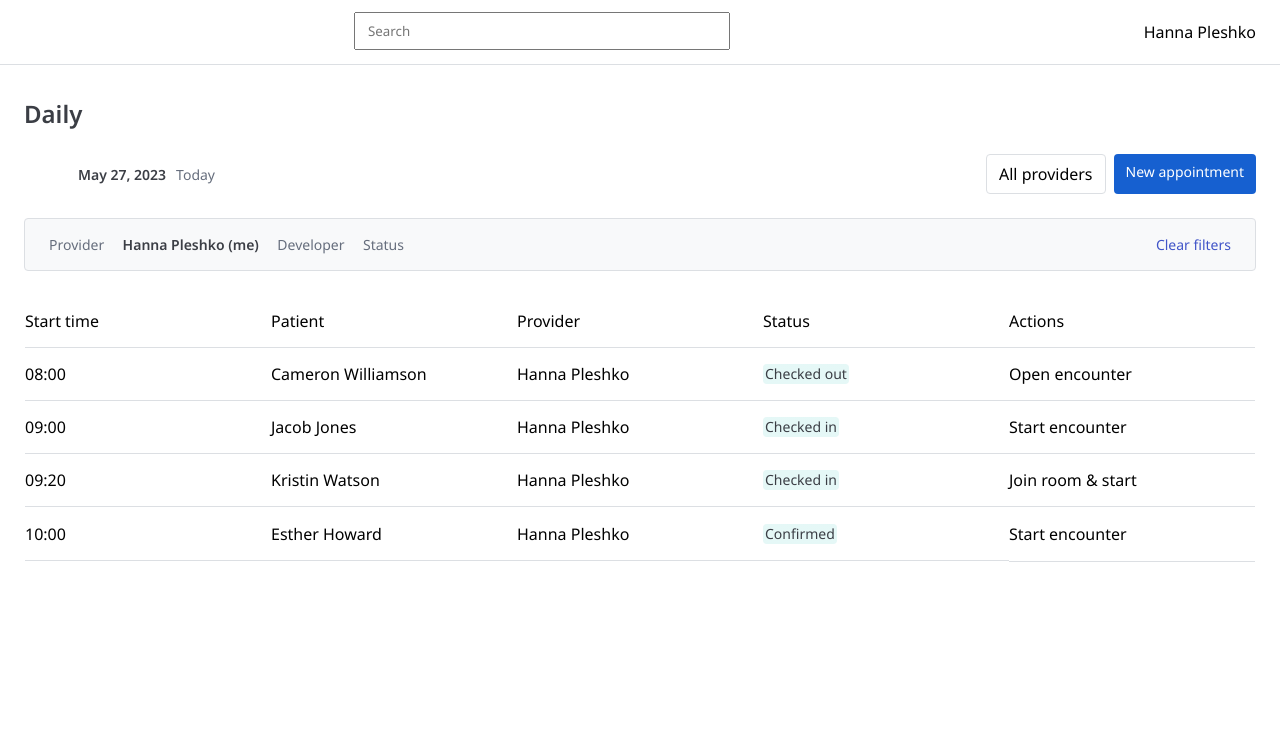
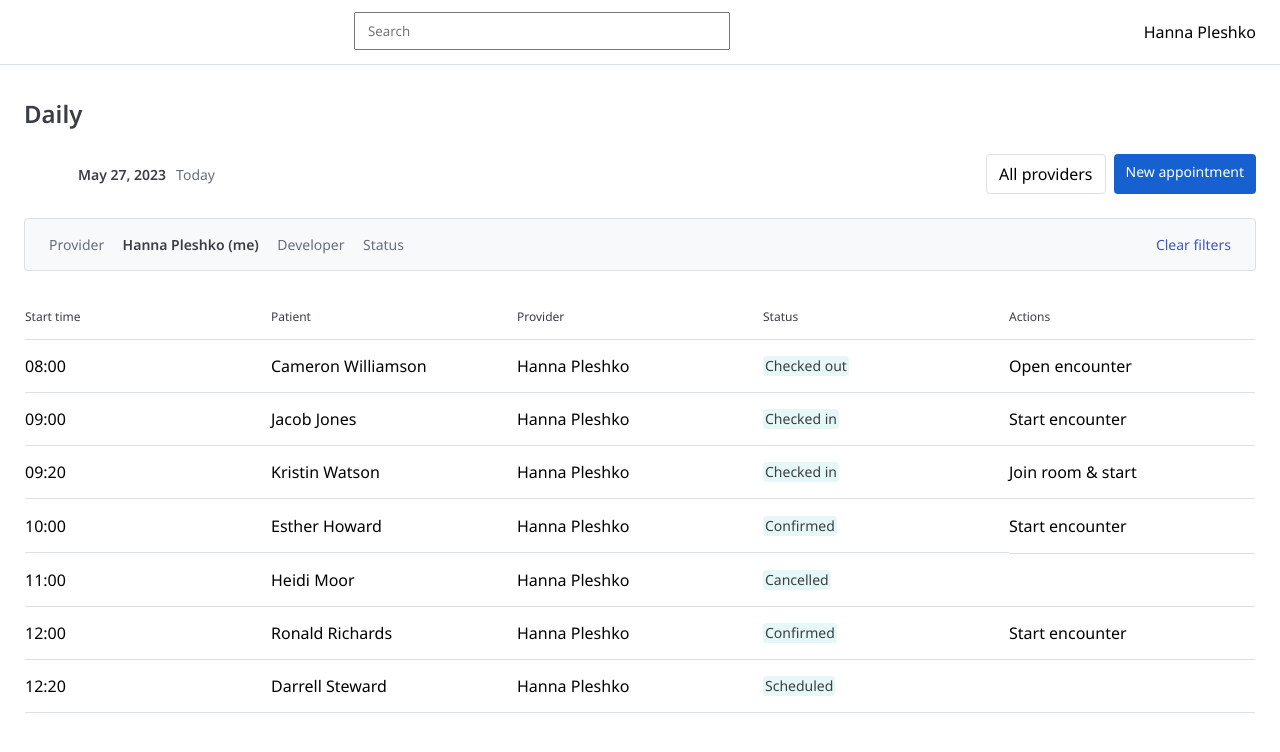
Before and after one commit to ArtemiuszAnton/Grid-DailyTable, a plain HTML site: page index.html in a window 1280 px wide. Drawn offline with Linux system fonts and the light colour scheme.

Commit message:
finish grid-table

```diff
--- a/index.html
+++ b/index.html
@@ -59,19 +59,19 @@
 
         <section class="table">
             <div>
-                <p>Start time</p>
+                <p class="hat">Start time</p>
             </div>
             <div>
-                <p>Patient</p>
+                <p class="hat">Patient</p>
             </div>
             <div>
-                <p>Provider</p>
+                <p class="hat">Provider</p>
             </div>
             <div>
-                <p>Status</p>
+                <p class="hat">Status</p>
             </div>
-            <div class="last">
-                <p>Actions</p>
+            <div>
+                <p class="hat">Actions</p>
             </div>
 
             <div>
@@ -136,6 +136,52 @@
             </div>
             <div>Start encounter</p>
             </div>
+            <div>
+                <p>11:00</p>
+            </div>
+            <div>
+                <p>Heidi Moor</p>
+            </div>
+            <div>
+                <p>Hanna Pleshko</p>
+            </div>
+            <div class="status">
+                <p>Cancelled</p>
+            </div>
+            <div>
+                <p class="free-space">FreeSpace</p>
+            </div>
+            <div>
+                <p>12:00</p>
+            </div>
+            <div>
+                <p>Ronald Richards</p>
+            </div>
+            <div>
+                <p>Hanna Pleshko</p>
+            </div>
+            <div class="status">
+                <p>Confirmed</p>
+            </div>
+            <div>
+                <p>Start encounter</p>
+            </div>
+            <div>
+                <p>12:20</p>
+            </div>
+            <div>
+                <p>Darrell Steward</p>
+            </div>
+            <div>
+                <p>Hanna Pleshko</p>
+            </div>
+            <div class="status">
+                <p>Scheduled</p>
+            </div>
+            <div>
+                <p class="free-space">FreeSpace</p>
+            </div>
+
 
         </section>
     </main>
--- a/style.css
+++ b/style.css
@@ -5,8 +5,6 @@
     box-sizing: border-box;
     font-family: Noto Sans;
 }
-
-body {}
 
 header {
     display: flex;
@@ -59,8 +57,6 @@ main {
     margin: 32px 24px 14px;
 }
 
-.action {}
-
 .action h1 {
     color: var(--gray-900, #3B3E45);
     font: 600 24px Noto Sans;
@@ -95,6 +91,18 @@ main {
     background-repeat: no-repeat;
 }
 
+.action .date-form .left .btn1:hover {
+    position: relative;
+    right: 1px;
+    top: 1px;
+}
+
+.action .date-form .left .btn2:hover {
+    position: relative;
+    left: 1px;
+    top: 1px;
+}
+
 .action .date-form .left h3 {
     color: var(--gray-900, #3B3E45);
     font: 600 14px Noto Sans;
@@ -114,7 +122,6 @@ main {
     border-radius: 4px;
     border: 1px solid var(--gray-400, #DCDFE3);
     padding: 8px 12px;
-    /* margin-right: 8px; */
     text-align: center;
 }
 
@@ -125,6 +132,15 @@ main {
     font: 400 14px Noto Sans;
     text-align: center;
     padding: 8px 12px;
+}
+
+.action .date-form .right .btn1:hover {
+    border: 1px solid #3B3E45;
+}
+
+.action .date-form .right .btn2:hover {
+    padding: 7px 11px;
+    border: 1px solid #3B3E45;
 }
 
 .name {
@@ -160,6 +176,10 @@ main {
     font: 400 14px Noto Sans;
 }
 
+.name .right:hover {
+    text-decoration: underline;
+}
+
 .table {
     margin-top: 24px;
     display: grid;
@@ -174,6 +194,8 @@ main {
     padding: 16px 0;
 }
 
+
+
 .table .status p {
     border-radius: 4px;
     background: linear-gradient(0deg, rgba(18, 189, 178, 0.11) 0%, rgba(18, 189, 178, 0.11) 100%), #FFF;
@@ -187,3 +209,13 @@ main {
 .table div p {
     line-height: 20px;
 }
+
+.table .free-space {
+    color: white;
+}
+
+.table .hat {
+    color: var(--gray-900, #3B3E45);
+    font: 400 12px Noto Sans;
+    line-height: 12px;
+}
```
